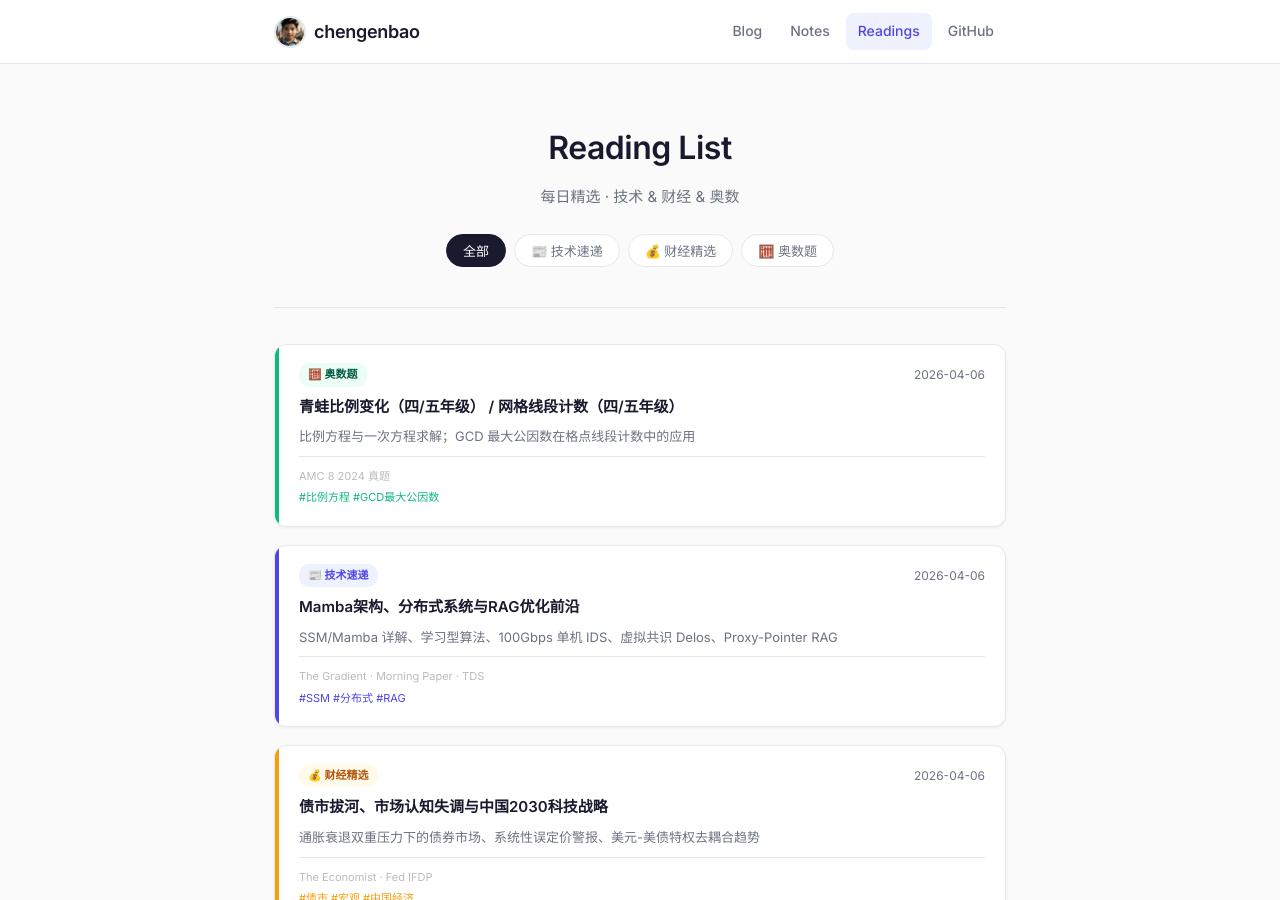
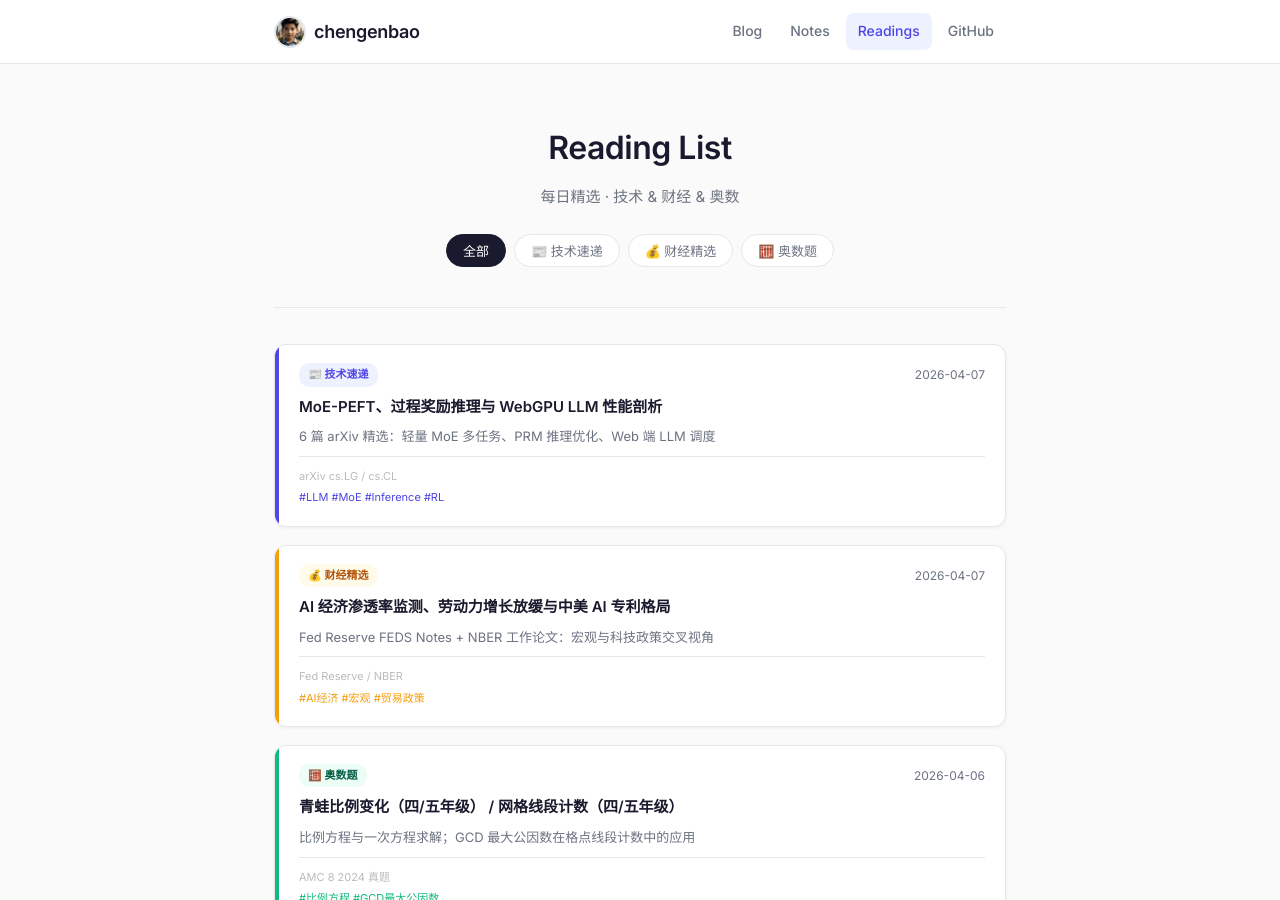
Before and after one commit to chengenbao/chengenbao.github.io, a Jekyll site: the page built from reading-list/index.md, in a window 1280 px wide and 900 px high. Built offline with Jekyll 4.4.1, drawn with Linux system fonts in a browser that asks for light colours.

Commit message:
Add 2026-04-07 reading list cards

```diff
--- a/reading-list/index.md
+++ b/reading-list/index.md
@@ -18,6 +18,37 @@ permalink: /reading-list/
   </div>
 
   <div class="rl-grid">
+<a class="rl-card tech" href="/reading-list/2026-04-07-tech-daily/">
+  <div class="rl-accent"></div>
+  <div class="rl-body">
+    <div class="rl-top">
+      <span class="rl-badge tech">📰 技术速递</span>
+      <time>2026-04-07</time>
+    </div>
+    <h2>MoE-PEFT、过程奖励推理与 WebGPU LLM 性能剖析</h2>
+    <p>6 篇 arXiv 精选：轻量 MoE 多任务、PRM 推理优化、Web 端 LLM 调度</p>
+    <div class="rl-meta">
+      <span class="rl-source">arXiv cs.LG / cs.CL</span>
+      <span class="rl-tags">#LLM #MoE #Inference #RL</span>
+    </div>
+  </div>
+</a>
+<a class="rl-card finance" href="/reading-list/2026-04-07-finance-daily/">
+  <div class="rl-accent"></div>
+  <div class="rl-body">
+    <div class="rl-top">
+      <span class="rl-badge finance">💰 财经精选</span>
+      <time>2026-04-07</time>
+    </div>
+    <h2>AI 经济渗透率监测、劳动力增长放缓与中美 AI 专利格局</h2>
+    <p>Fed Reserve FEDS Notes + NBER 工作论文：宏观与科技政策交叉视角</p>
+    <div class="rl-meta">
+      <span class="rl-source">Fed Reserve / NBER</span>
+      <span class="rl-tags">#AI经济 #宏观 #贸易政策</span>
+    </div>
+  </div>
+</a>
+
 <a class="rl-card math" href="/reading-list/2026-04-06-math/">
   <div class="rl-accent"></div>
   <div class="rl-body">
```
